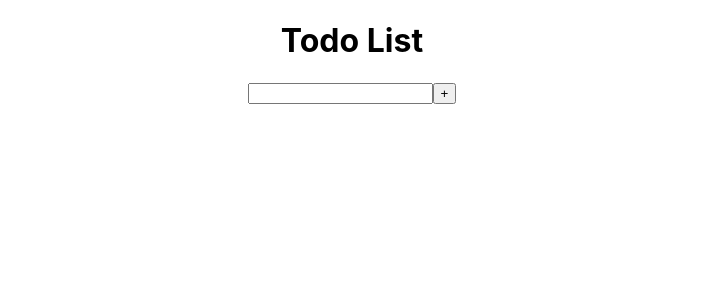
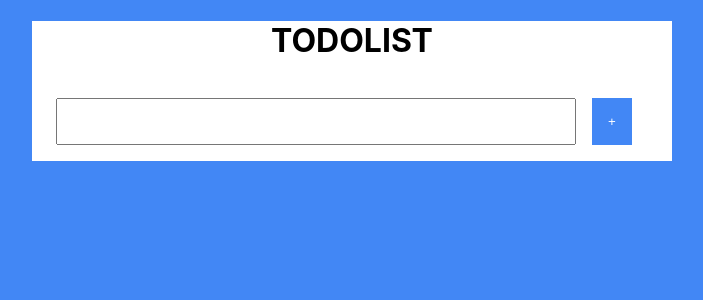
Before and after one commit to ncozzarin/todo-list, a React (Create React App) app in the folder todo-list/: page / in a window 1280 px wide. Shown: the top 300 px of the page, without its empty margins (288-991 px from the left). Built offline with nearby package versions, Linux system fonts and the light colour scheme.

Commit message:
start the styling

```diff
--- a/todo-list/src/App.css
+++ b/todo-list/src/App.css
@@ -1,3 +1,7 @@
+:root{
+  --main-color: #4287f5;
+}
+
 
 .todo-list{
   display: block;
@@ -6,7 +10,46 @@
   text-align: center;
 }
 
+.todo-list{
+  background-color: white;
+  min-height: 30%;
+  width: 50%;
+}
+
+ul{
+  list-style-type:none;
+
+}
+
+.addButton{
+  background-color: var(--main-color);
+  border: none;
+  color: white;
+  padding: 1rem 1rem;
+  text-align: center;
+  text-decoration: none;
+  margin: 1rem;
+}
+
+.input{
+  width: 80%;
+  height: 2.6rem;
+}
+
+/* .input-div{
+  display: block;
+} */
+.addButton:hover{
+  cursor: pointer;
+}
+
+
 .list-div{
   display: flex;
-  background-color: red;
+  background-color: #cff0fc;
+  width: 90%;
 }
+
+.list-div .button{
+  justify-content: flex-end;
+}
--- a/todo-list/src/App.js
+++ b/todo-list/src/App.js
@@ -6,8 +6,9 @@ import Input from './components/Input';
 function App() {
 
   return (
+
     <div className="todo-list">
-      <h1>Todo List</h1>
+      <h1>TODOLIST</h1>
       <Input></Input>
     </div>
   );
--- a/todo-list/src/components/Input.jsx
+++ b/todo-list/src/components/Input.jsx
@@ -46,10 +46,10 @@ const Input = () =>
       }
 
     return(
-      <div className="todo-list-div">
+      <div className="input-div">
         <div>
-          <input onChange={updateTask} onKeyPress={inputKeyEvent} value={state.task} />
-          <button onClick={addTask} >+</button>
+          <input className="input" onChange={updateTask} onKeyPress={inputKeyEvent} value={state.task} />
+          <button className="addButton" onClick={addTask} >+</button>
         </div>
         <ul>
           <List tasks={state.tasks} deleteTask={deleteTasks}></List>
--- a/todo-list/src/index.css
+++ b/todo-list/src/index.css
@@ -5,6 +5,7 @@ body {
     sans-serif;
   -webkit-font-smoothing: antialiased;
   -moz-osx-font-smoothing: grayscale;
+  background-color: #4287f5;
 }
 
 code {
```
